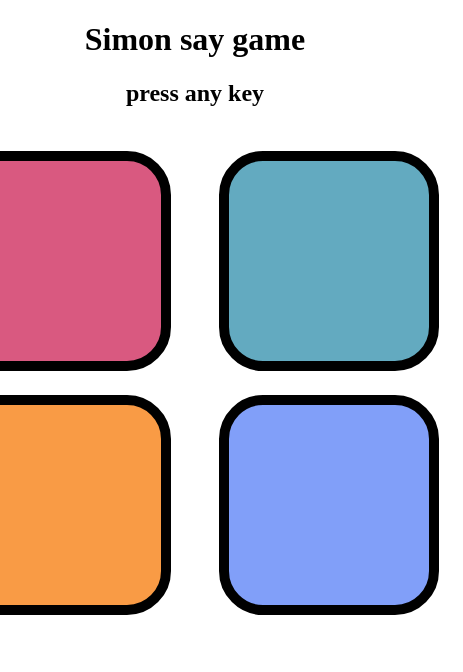
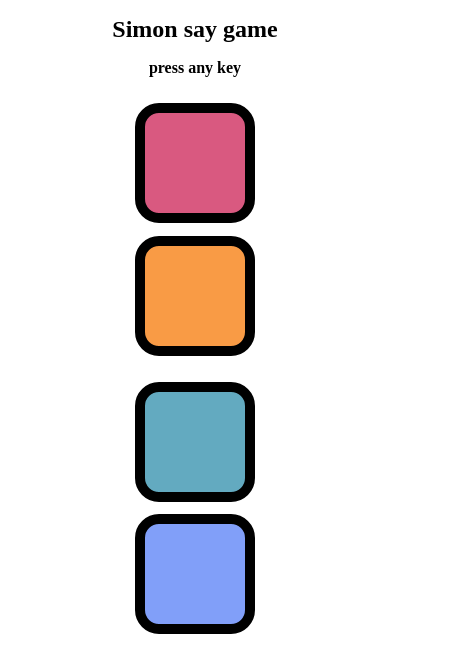
Before and after one commit to mayank4574/simon-says-game, a plain HTML site: page index.html in a window 390 px wide. Shown: the whole page, 463 px wide, since content can reach past the window. Drawn offline with Linux system fonts and the light colour scheme.

Commit message:
Add responsive design with media queries

```diff
--- a/style.css
+++ b/style.css
@@ -30,3 +30,42 @@ body{
 .userflash{
     background-color: green;
 }
+
+/*  Responsive Layout for Tablets and Mobile */
+
+@media (max-width: 768px) {
+    .box-container {
+        flex-direction: column;
+        align-items: center;
+    }
+
+    .btn {
+        height: 120px;
+        width: 120px;
+        margin: 1rem;
+    }
+
+    h1 {
+        font-size: 2rem;
+    }
+
+    h2 {
+        font-size: 1.2rem;
+    }
+}
+
+@media (max-width: 480px) {
+    .btn {
+        height: 100px;
+        width: 100px;
+        margin: 0.8rem;
+    }
+
+    h1 {
+        font-size: 1.5rem;
+    }
+
+    h2 {
+        font-size: 1rem;
+    }
+}
```
